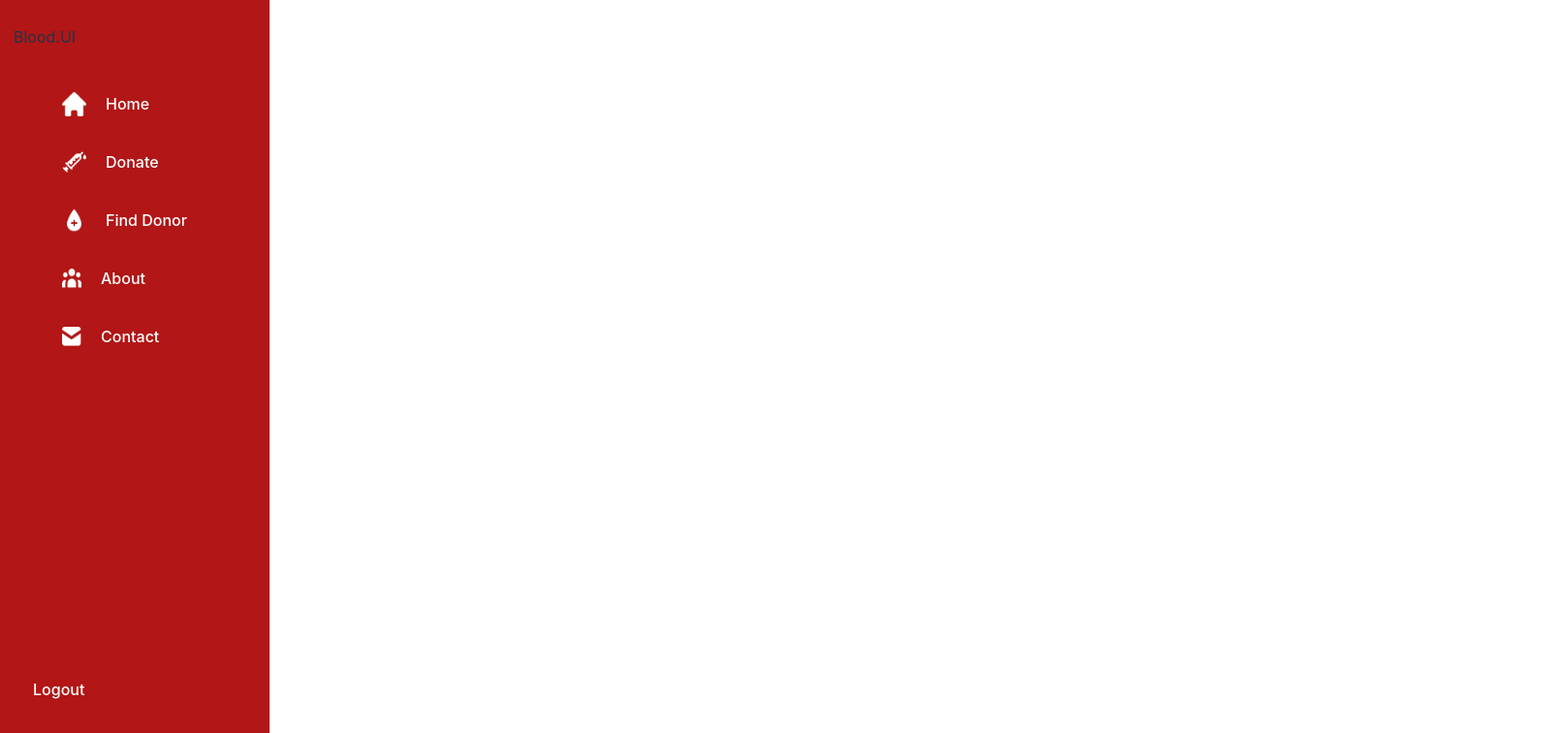
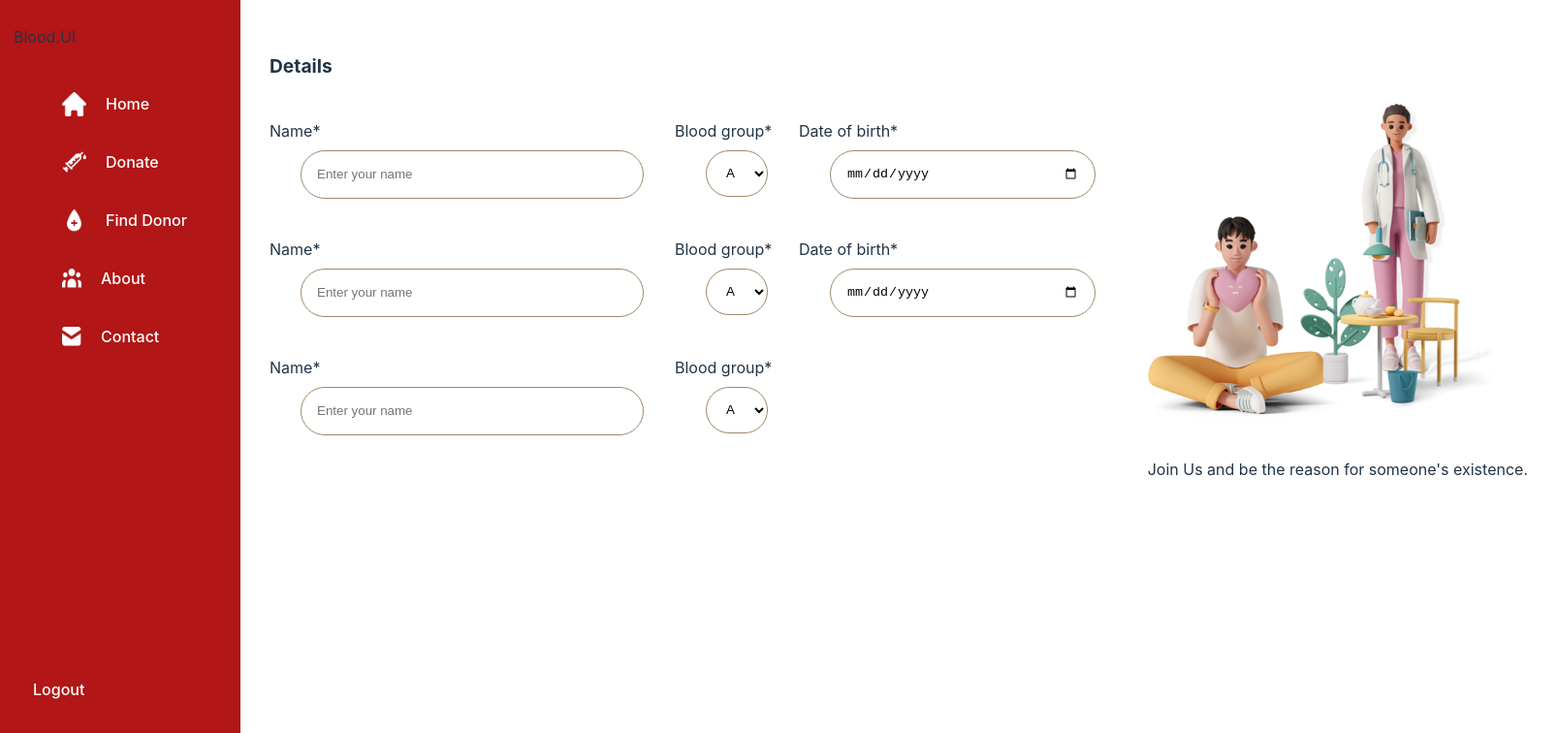
Before and after one commit to Blood-Ui/BloodUI-Frontend, a React (Vite) app: page / in a window 1280 px wide. Shown: the top 756 px of the page at 97% size, 1606 px wide, since content can reach past the window. Built offline with nearby package versions, Linux system fonts and the light colour scheme.

Commit message:
Donate page added

```diff
--- a/src/App.jsx
+++ b/src/App.jsx
@@ -1,12 +1,16 @@
 import React from 'react'
 
 import SideBar from './components/SideBar/SideBar'
+import Donate from './components/Donate/Donate'
 
 const App = () => {
   return (
-    <div>
+    <>
+    <div style={{display:'flex'}}>
       <SideBar/>
-    </div>
+      <Donate/>
+      </div>
+    </>
   )
 }
 
--- a/src/components/Donate/Donate.js
+++ b/src/components/Donate/Donate.jsx
@@ -1,7 +1,7 @@
-"use client";
-import { Box1, Box2,Box3, Input1, Input3, Select1 } from "./DonateStyles.js";
+import { Box1, Box2,Box3, Input1, Input3, Select1 } from "./DonateStyles.jsx";
 import React from "react";
 import { useState } from "react";
+import image1 from "../../assets/image1.png";
 
 function Donate() {
   const [bgroup, setBgroup] = useState("");
@@ -117,7 +117,7 @@ function Donate() {
           </div>
           <div>
             <img
-              src="./assets/image1.png"
+              src={image1}
               alt="image1"
               style={{ width: "24rem", marginRight: "0" }}
             />
--- a/src/components/Donate/DonateStyles.js
+++ b/src/components/Donate/DonateStyles.jsx
@@ -1,5 +1,3 @@
-"use client";
-
 import styled from "styled-components";
 
 export const Box1 = styled.div`
```
Also changed, not shown: src/components/LogInOut/LogInOut.jsx (renamed from src/components/LogInOut/LogInOut.js).
